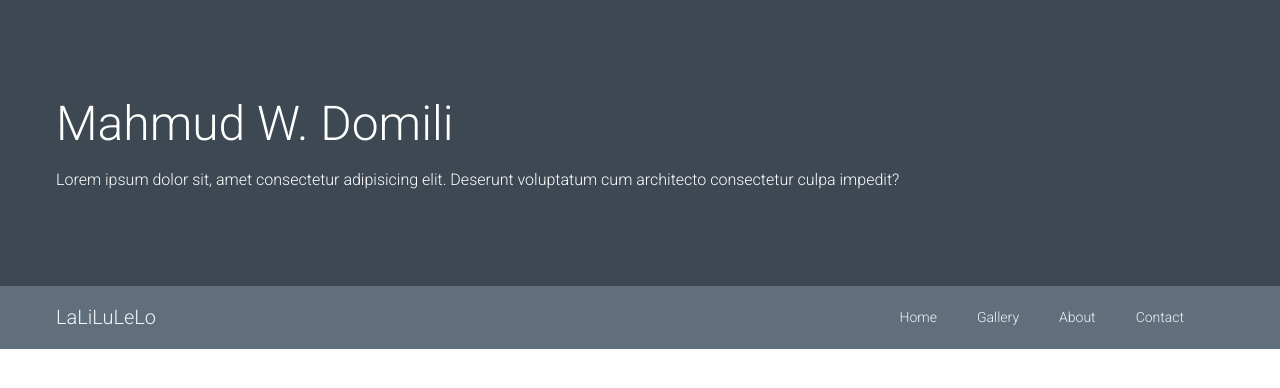
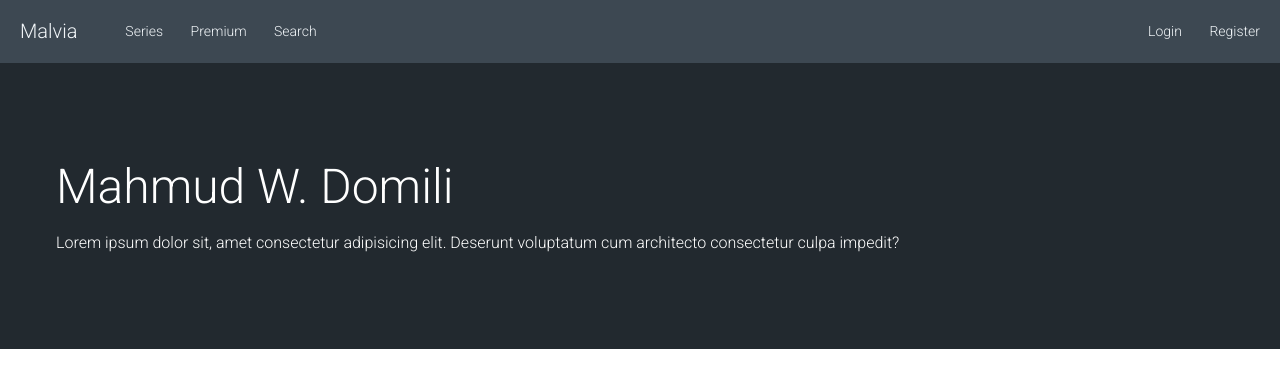
Before and after one commit to LAHILOTE/Belajar-Tailwind-CSS-Dari-Awal-0.1, a website: page index.html in a window 1280 px wide. Drawn offline with Linux system fonts and the light colour scheme.

Commit message:
Toggle Navigation Header

```diff
--- a/index.html
+++ b/index.html
@@ -13,27 +13,36 @@
 </head>
 
 <body class="font-sans">
+    <nav class="flex bg-grey-darkest items-center p-5 justify-between">
+        <div class="flex">
+            <a href="" class="text-grey-lighter text-xl hover:text-white no-underline mr-12">Malvia</a>
+        </div>
+        <div class="block md:hidden">
+            <button class="border border-white py-2 px-3 rounded text-white hover:bg-white hover:text-black">
+                <svg class="fill-current h-3 w-3" viewbox="0 0 20 20" xmlns="http://www.w3.org/2000/svg">
+                    <title>Menu</title>
+                    <path d="M0 3h20v2H0V3zm0 6h20v2H0V9zm0 6h20v2H0v-2z" />
+                </svg>
+            </button>
+        </div>
+        <div class="w-full block flex-grow md:flex">
+            <div class="text-sm md:flex-grow">
+                <a href="" class="text-grey-lighter hover:text-white no-underline mr-6">Series</a>
+                <a href="" class="text-grey-lighter hover:text-white no-underline mr-6">Premium</a>
+                <a href="" class="text-grey-lighter hover:text-white no-underline">Search</a>
+            </div >
+            <div class="text-sm">
+                <a href="" class="text-grey-lighter hover:text-white no-underline mr-6">Login</a>
+                <a href="" class="text-grey-lighter hover:text-white no-underline">Register</a>
+            </div>
+        </div>
+    </nav>
 
-    <div class="bg-grey-darkest py-24 text-white">
+    <div class="bg-black py-24 text-white">
         <div class="container">
             <div class="font-light mb-5 text-5xl">Mahmud W. Domili</div>
             <div>Lorem ipsum dolor sit, amet consectetur adipisicing elit. Deserunt voluptatum cum architecto
                 consectetur culpa impedit?</div>
-        </div>
-    </div>
-    <div class="list-reset p-5 bg-grey-darker">
-        <div class="container">
-            <div class="block md:flex items-center justify-between text-sm">
-                <div>
-                    <a href="" class="text-grey-lighter hover:text-white no-underline text-xl">LaLiLuLeLo</a>
-                </div>
-                <div class="block md:flex">
-                    <li><a href="" class="block mt-5 md:mt-0 text-grey-lighter hover:text-white mr-10 no-underline">Home</a></li>
-                    <li><a href="" class="block mt-5 md:mt-0 text-grey-lighter hover:text-white mr-10 no-underline">Gallery</a></li>
-                    <li><a href="" class="block mt-5 md:mt-0 text-grey-lighter hover:text-white mr-10 no-underline">About</a></li>
-                    <li><a href="" class="block mt-5 md:mt-0 text-grey-lighter hover:text-white mr-10 no-underline">Contact</a></li>
-                </div>
-            </div>
         </div>
     </div>
 
```
